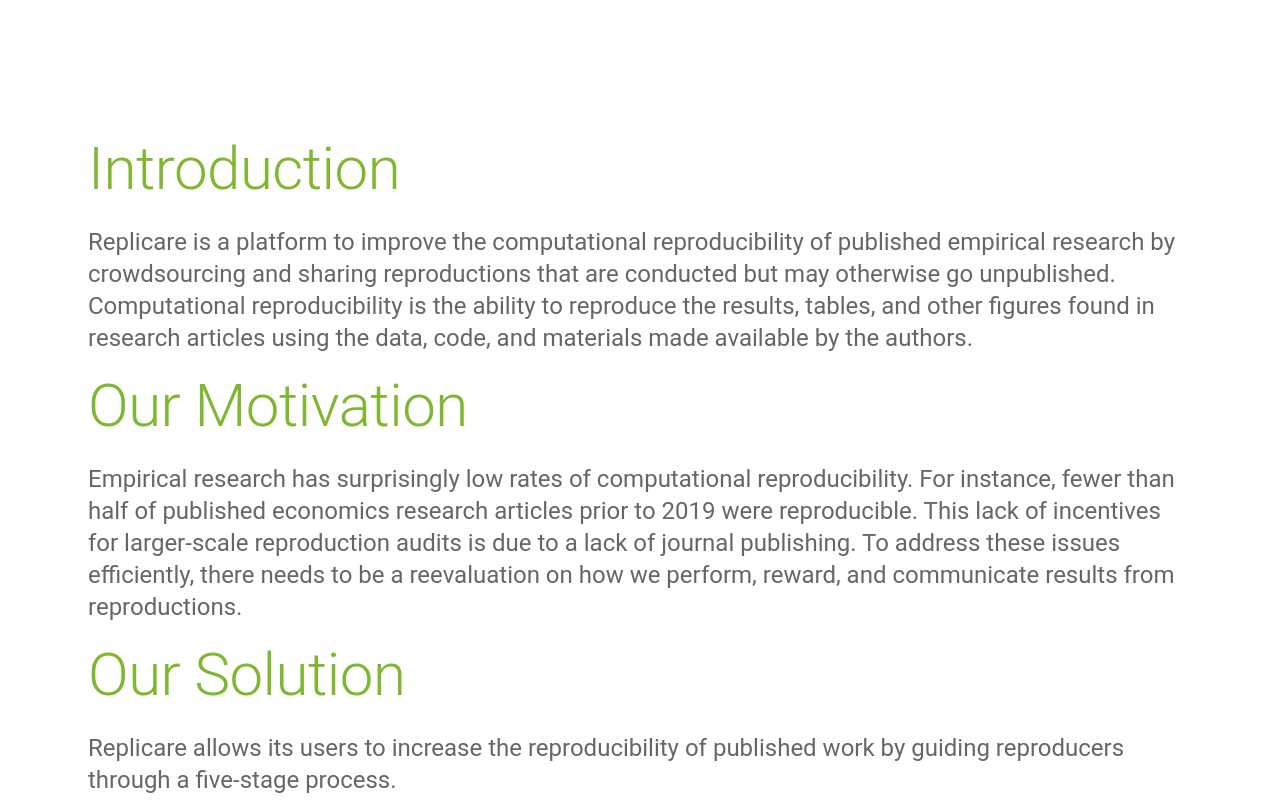
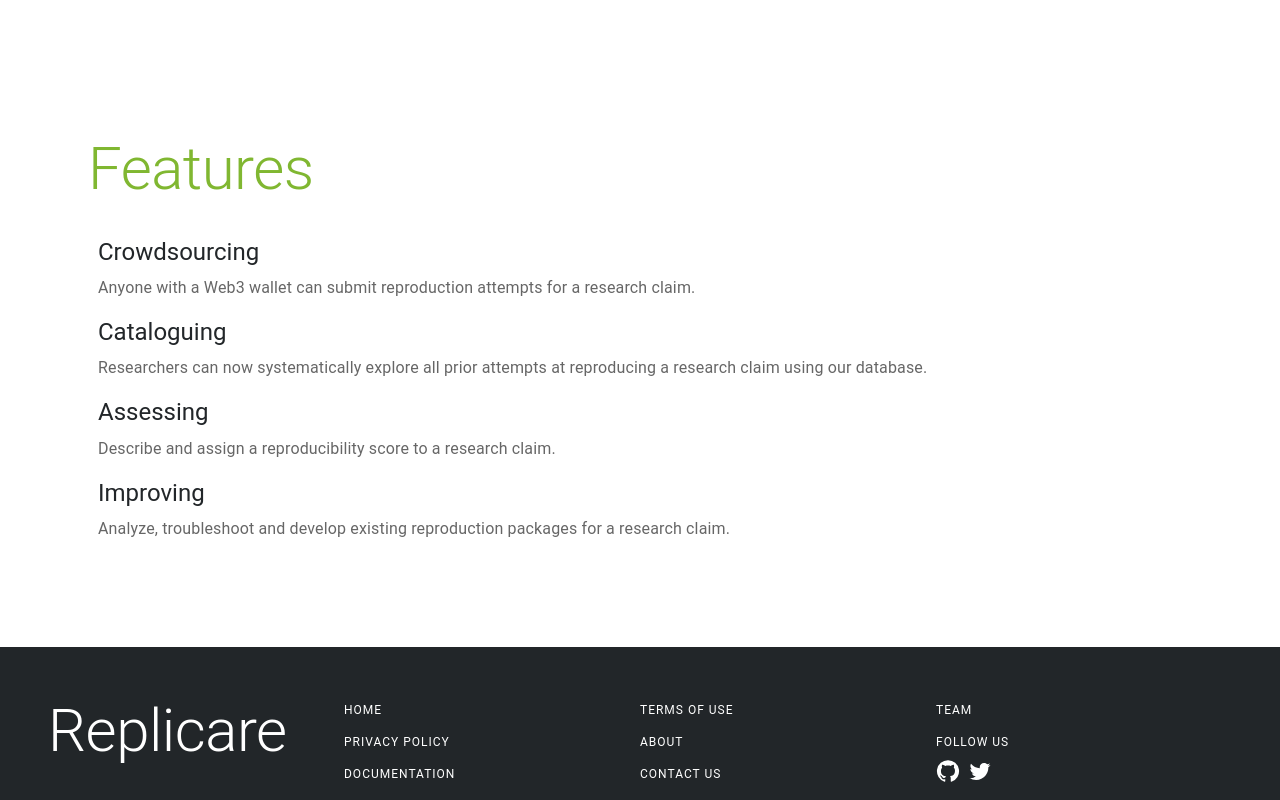
Before and after one commit to replicare-desci/replicare, a React (Create React App) app: page / in a window 1280 px wide. Shown: the part 560-1360 px from the top of the page. Built offline with nearby package versions, Linux system fonts and the light colour scheme; no server answers.

Commit message:
updated content

```diff
--- a/src/Components/Footer.tsx
+++ b/src/Components/Footer.tsx
@@ -77,7 +77,10 @@
               </Link>
             </Box>
             <Box>
-              <Link to="/" style={{ textDecoration: "none", color: "#222629" }}>
+              <Link
+                to="https://docs.replicare.dev/"
+                style={{ textDecoration: "none", color: "#222629" }}
+              >
                 <Typography
                   variant="overline"
                   sx={{
@@ -87,7 +90,7 @@
                     },
                   }}
                 >
-                  Contact Us
+                  Documentation
                 </Typography>
               </Link>
             </Box>
@@ -124,17 +127,21 @@
               </Link>
             </Box>
             <Box>
-              <Link to="/" style={{ textDecoration: "none", color: "#222629" }}>
+              <Link
+                to="mailto:info@replicare.dev"
+                style={{ textDecoration: "none", color: "#222629" }}
+              >
                 <Typography
                   variant="overline"
                   sx={{
                     color: "#ffffff",
+                    // textTransform: "unset",
                     ":hover": {
                       color: "primary.main",
                     },
                   }}
                 >
-                  info@Replicare.com
+                  Contact us
                 </Typography>
               </Link>
             </Box>
@@ -178,7 +185,8 @@
               <Box display={"flex"}>
                 <Box>
                   <Link
-                    to="/"
+                    to="https://github.com/replicare-desci/replicare"
+                    target={"_blank"}
                     style={{ textDecoration: "none", color: "#222629" }}
                   >
                     <Typography
--- a/src/Components/Main.tsx
+++ b/src/Components/Main.tsx
@@ -59,8 +59,8 @@
           pb: 6,
         }}
       >
-        <Container maxWidth="xl">
-          <Typography component="h1" variant="h2" color="primary" gutterBottom>
+        {/* <Container maxWidth="xl">
+          // <Typography component="h1" variant="h2" color="" gutterBottom>
             Introduction
           </Typography>
           <Typography variant="h5" color="text.secondary" paragraph>
@@ -154,6 +154,111 @@
             direction="row"
             spacing={2}
             justifyContent="center"
+          ></Stack>
+        </Container> */}
+        <Container maxWidth="xl">
+          <Typography component="h1" variant="h2" color="primary" gutterBottom>
+            Features
+          </Typography>
+
+          <section style={{ padding: 10 }}>
+            {" "}
+            <Typography
+              component="h4"
+              variant="h5"
+              color="#222629"
+              gutterBottom
+            >
+              Crowdsourcing
+            </Typography>
+            <Typography variant="body1" color="text.secondary" paragraph>
+              Anyone with a Web3 wallet can submit reproduction attempts for a
+              research claim.
+            </Typography>
+            <Typography
+              component="h4"
+              variant="h5"
+              color="#222629"
+              gutterBottom
+            >
+              Cataloguing
+            </Typography>
+            <Typography variant="body1" color="text.secondary" paragraph>
+              Researchers can now systematically explore all prior attempts at
+              reproducing a research claim using our database.
+            </Typography>{" "}
+            <Typography
+              component="h4"
+              variant="h5"
+              color="#222629"
+              gutterBottom
+            >
+              Assessing
+            </Typography>
+            <Typography variant="body1" color="text.secondary" paragraph>
+              Describe and assign a reproducibility score to a research claim.
+            </Typography>{" "}
+            <Typography
+              component="h4"
+              variant="h5"
+              color="#222629"
+              gutterBottom
+            >
+              Improving
+            </Typography>
+            <Typography variant="body1" color="text.secondary" paragraph>
+              Analyze, troubleshoot and develop existing reproduction packages
+              for a research claim.
+            </Typography>{" "}
+            {/* <List>
+              <ListItem>
+                <ListItemText>
+                  1. [Select Paper] Select a candidate paper
+                </ListItemText>
+              </ListItem>
+              <ListItem>
+                <ListItemText>
+                  2. [Scoping] Define the scope of the exercise by recording the
+                  claims, display items, and specifications you will focus on in
+                  the remainder of the reproduction{" "}
+                </ListItemText>
+              </ListItem>
+              <ListItem>
+                <ListItemText>
+                  3. [Assessment] Review and describe in detail the available
+                  reproduction package and assess the current level of
+                  computational reproducibility of the selected display items
+                </ListItemText>
+              </ListItem>
+              <ListItem>
+                <ListItemText>
+                  4. [Improvements] Making modifications (e.g., debugging code,
+                  acquiring required data files) to increase reproducibility
+                </ListItemText>
+              </ListItem>
+              <ListItem>
+                <ListItemText>
+                  5. [Robustness] Verify the validity of the results with
+                  alternative analysis parameters.
+                </ListItemText>
+              </ListItem>
+            </List> */}
+            {/* <Typography variant="h6" component={"p"}>
+              Rather than designating entire research articles as reproducible
+              or irreproducible, Replicare allows for a more nuanced approach to
+              reproducibility, where reproducers analyse individual claims and
+              their associated display items, and take concrete steps to improve
+              their reproducibility. Reproduction reports are transparent and
+              publicly document their analyses to support collaboration,
+              discussion, and reuse. These reports can be anonymously shared.
+            </Typography> */}
+          </section>
+
+          <Stack
+            sx={{ pt: 4 }}
+            direction="row"
+            spacing={2}
+            justifyContent="center"
           >
             {/* <Button variant="contained">Main call to action</Button>
       <Button variant="outlined">Secondary action</Button> */}
--- a/src/Components/Sidebar.tsx
+++ b/src/Components/Sidebar.tsx
@@ -46,29 +46,51 @@
       onClick={toggleDrawer(anchor, false)}
       onKeyDown={toggleDrawer(anchor, false)}
     >
-      <List sx={{ padding: 10, textAlign: "left" }} className="sidebar-mobile">
-        <Typography variant="h4" sx={{ lineHeight: 1.5 }} component={"p"}>
+      <List sx={{ padding: 9, textAlign: "left" }} className="sidebar-mobile">
+        <Link to="/" style={{ textDecoration: "none" }} target={"_blank"}>
+          <Typography
+            variant="h4"
+            sx={{ mb: 2, lineHeight: 1.5 }}
+            component={"p"}
+          >
             <span className="hover-underline-animation ">Home</span>
           </Typography>
+        </Link>
 
+        <Link
+          to="/reproductions"
+          style={{ textDecoration: "none" }}
+          // target={"_blank"}
+        >
           <Typography
             className="hover-underline-animation"
             variant="h4"
-          lineHeight={1.5}
+            sx={{ mb: 2, lineHeight: 1.5 }}
             component={"p"}
           >
             Your Work
           </Typography>
-
+        </Link>
+        <Link
+          to="/"
+          style={{ textDecoration: "none" }}
+          // target={"_blank"}
+        >
           <Typography
             className="hover-underline-animation"
             variant="h4"
-          lineHeight={1.5}
+            sx={{ mb: 2, lineHeight: 1.5 }}
             component={"p"}
           >
-          Search Reproduction
+            Search Reproductions
           </Typography>
+        </Link>
 
+        <Link
+          to="https://docs.replicare.dev/"
+          style={{ textDecoration: "none" }}
+          target={"_blank"}
+        >
           <Typography
             className="hover-underline-animation"
             variant="h4"
@@ -77,6 +99,7 @@
           >
             Documentation
           </Typography>
+        </Link>
 
         {/* <Typography
           className="hover-underline-animation"
```
Lines whose indentation alone changed are shown as unchanged.
